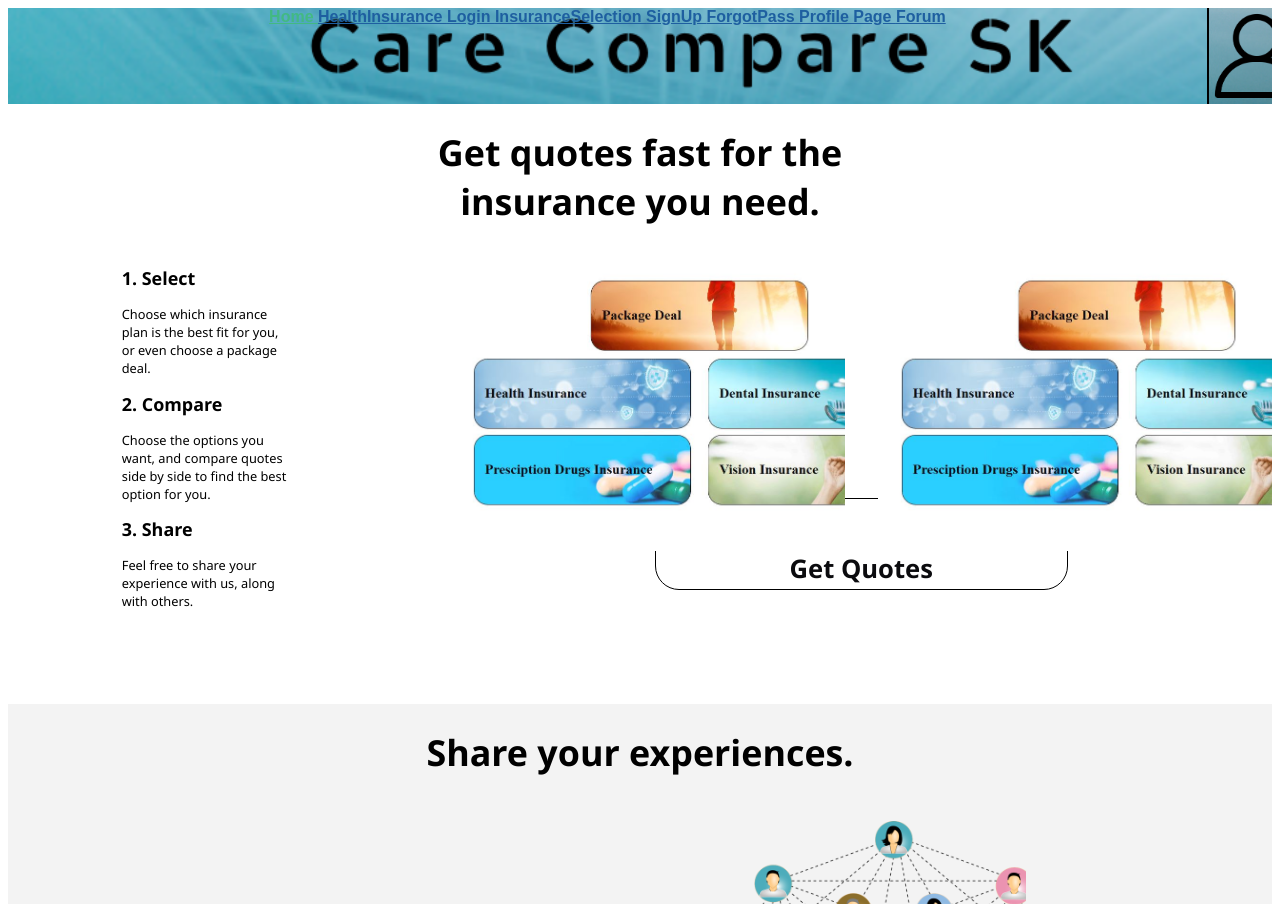
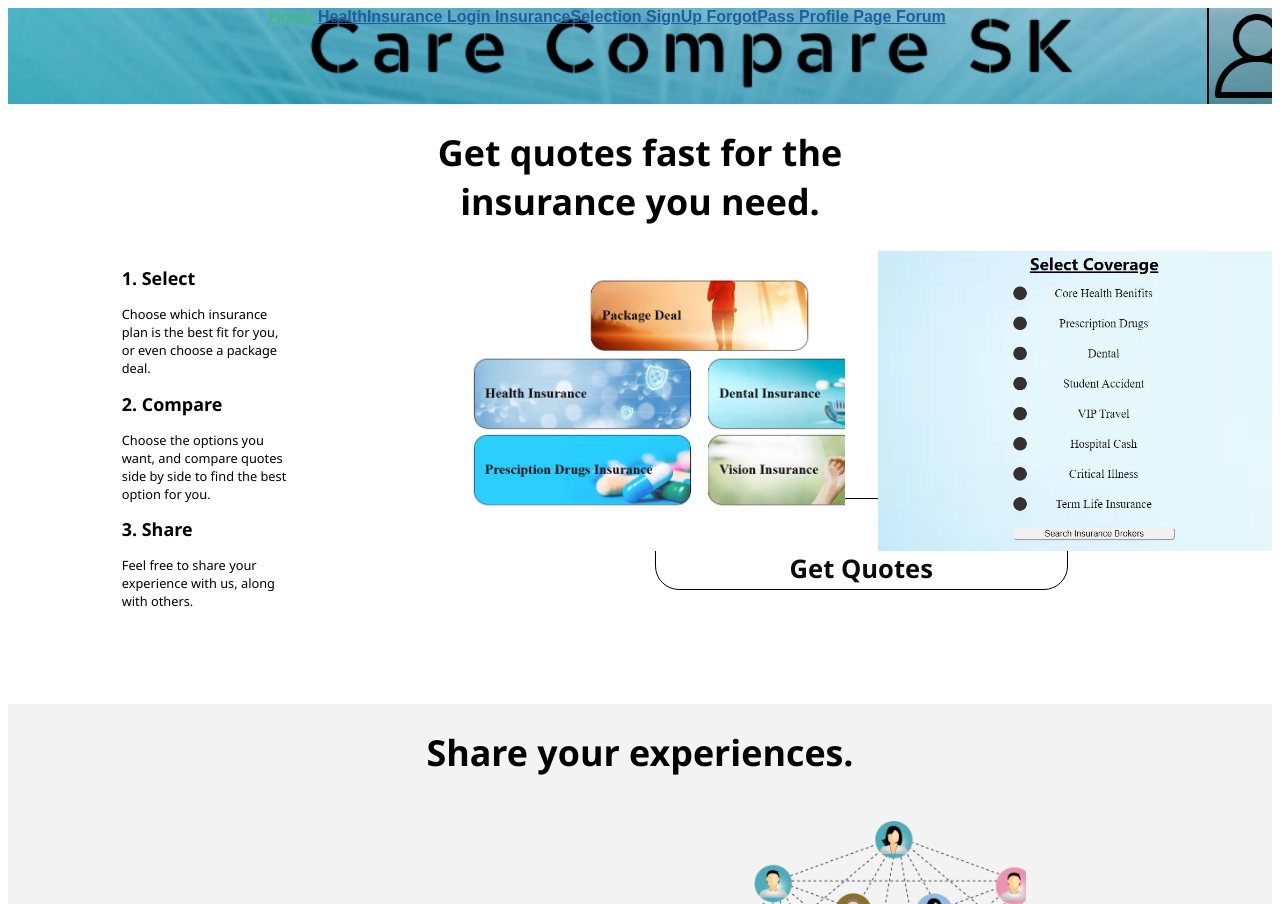
Before and after one commit to keganlavoy/ENSE400, a Vue app in the folder VueJS app/capstone/: page / in a window 1280 px wide. Built offline with nearby package versions, Linux system fonts and the light colour scheme.

Commit message:
changed some http requests so that they work online instead of just localhost

```diff
--- a/VueJS app/capstone/src/views/Forum.vue
+++ b/VueJS app/capstone/src/views/Forum.vue
@@ -122,6 +122,7 @@ export default {
   float: left;
   margin-left: 3%;
   margin-right: 25%;
+
 }
 
 .Community {
--- a/VueJS app/capstone/src/views/Home.vue
+++ b/VueJS app/capstone/src/views/Home.vue
@@ -303,7 +303,7 @@ border: 1px solid black;
   float: right;
 
   margin-right: 0%;
-  background-image: url(../assets/InsurancePicture.jpg);
+  background-image: url(../assets/selection.jpg);
   background-size: cover;
 
 }
--- a/VueJS app/capstone/src/views/Login.vue
+++ b/VueJS app/capstone/src/views/Login.vue
@@ -47,7 +47,7 @@ export default {
   methods: {
 
     login(userName, password) {
-        axios.post(`http://localhost:3000/login/${userName}/${password}`)
+        axios.post(`http://162.253.11.179:3000/login/${userName}/${password}`)
         .then((res) => {
           this.gotten_id = res.data[0]
 
--- a/VueJS app/capstone/src/views/ProfilePage.vue
+++ b/VueJS app/capstone/src/views/ProfilePage.vue
@@ -100,7 +100,7 @@ export default {
     },
 
     created() {
-         axios.get('http://localhost:3000/getSingleUser/1')
+         axios.get('http://162.253.11.179:3000/getSingleUser/1')
          .then(res => this.input = res.data[0])
          .catch(err => {throw err;});
     }
--- a/VueJS app/capstone/src/views/SignUp.vue
+++ b/VueJS app/capstone/src/views/SignUp.vue
@@ -12,7 +12,7 @@
         <input type="password" class="input" name="password" v-model="input.password" placeholder="Password" />
         <br>
         <br>
-        <input type="password" class="input" name="password" v-model="input.password" placeholder="Confirm Password" />
+        <input type="password" class="input" name="confirmPass" v-model="input.confirmPass" placeholder="Confirm Password" />
         <br>
         <br>
          <button type="button" class="button" @click="addUser(input.userName, input.password), $router.push('/Login')" >Sign Up</button>
```
Also changed, not shown: VueJS app/capstone/src/assets/selection.jpg (added).
